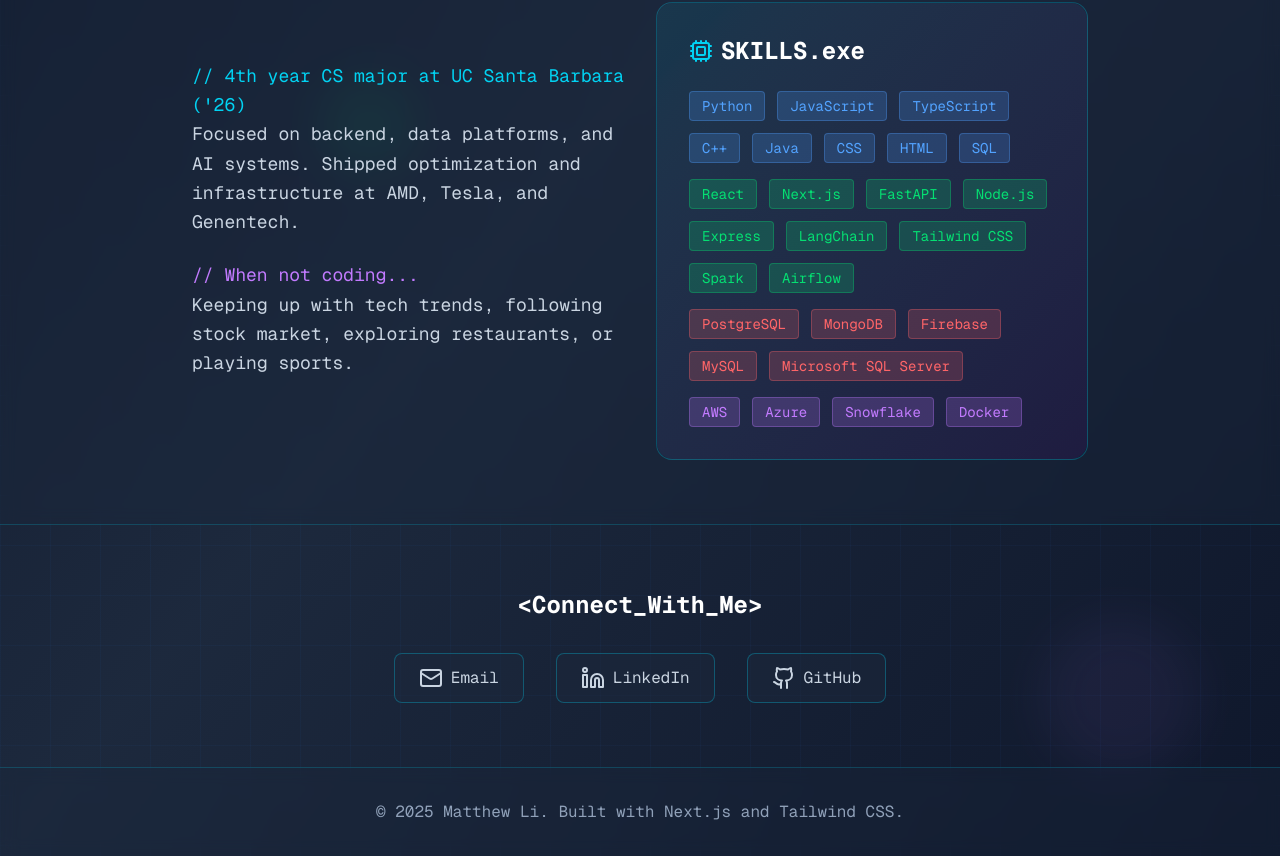
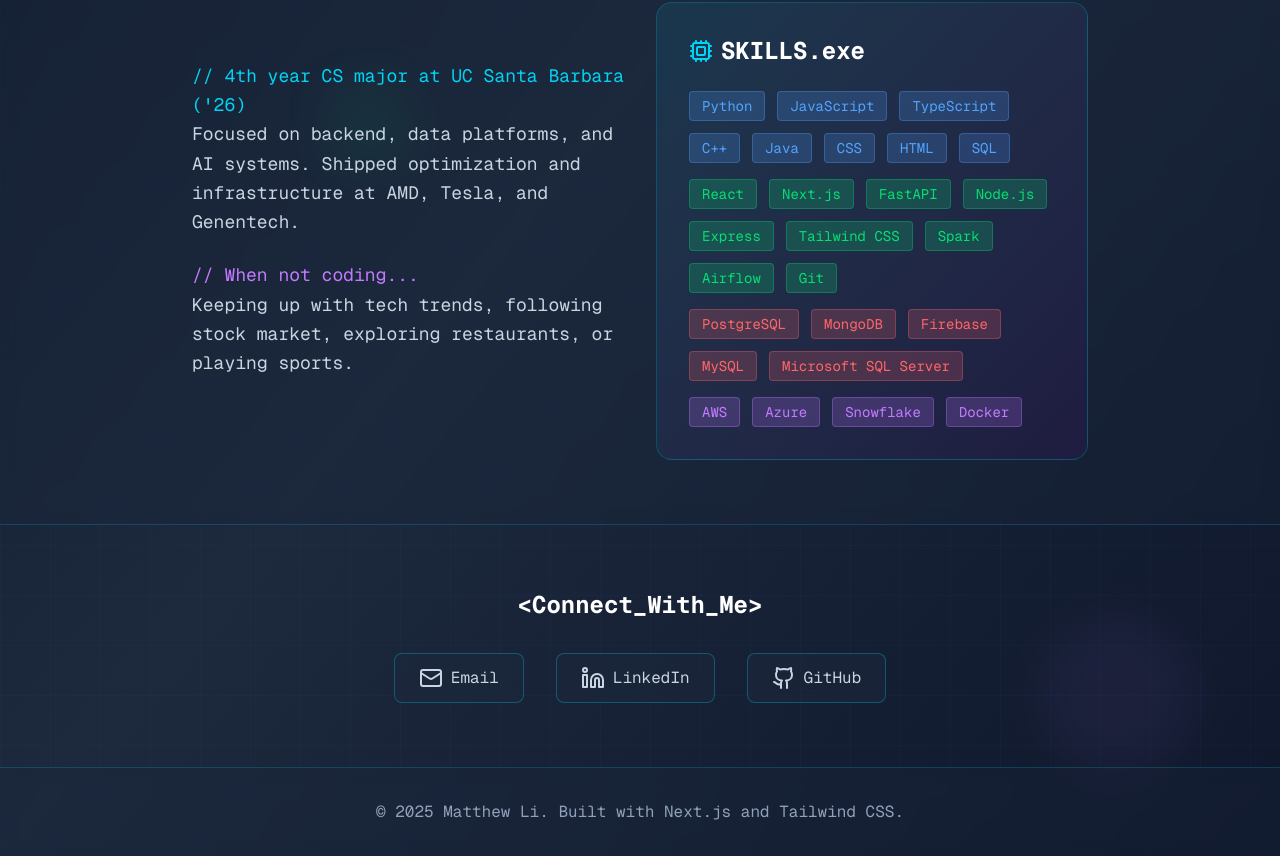
Before and after one commit to matthewli10/personalSite, a Next.js app: page / in a window 1280 px wide. Shown: the part 705-1561 px from the top of the page. Built offline with nearby package versions, Linux system fonts and the light colour scheme.

Commit message:
minor changes

```diff
--- a/src/app/page.tsx
+++ b/src/app/page.tsx
@@ -161,10 +161,10 @@ export default function Home() {
                     <span className="px-3 py-1 bg-green-400/20 text-green-400 rounded border border-green-400/30 text-sm font-mono">FastAPI</span>
                     <span className="px-3 py-1 bg-green-400/20 text-green-400 rounded border border-green-400/30 text-sm font-mono">Node.js</span>
                     <span className="px-3 py-1 bg-green-400/20 text-green-400 rounded border border-green-400/30 text-sm font-mono">Express</span>
-                    <span className="px-3 py-1 bg-green-400/20 text-green-400 rounded border border-green-400/30 text-sm font-mono">LangChain</span>
                     <span className="px-3 py-1 bg-green-400/20 text-green-400 rounded border border-green-400/30 text-sm font-mono">Tailwind CSS</span>
                     <span className="px-3 py-1 bg-green-400/20 text-green-400 rounded border border-green-400/30 text-sm font-mono">Spark</span>
                     <span className="px-3 py-1 bg-green-400/20 text-green-400 rounded border border-green-400/30 text-sm font-mono">Airflow</span>
+                    <span className="px-3 py-1 bg-green-400/20 text-green-400 rounded border border-green-400/30 text-sm font-mono">Git</span>
 
                   </div>
 
```
